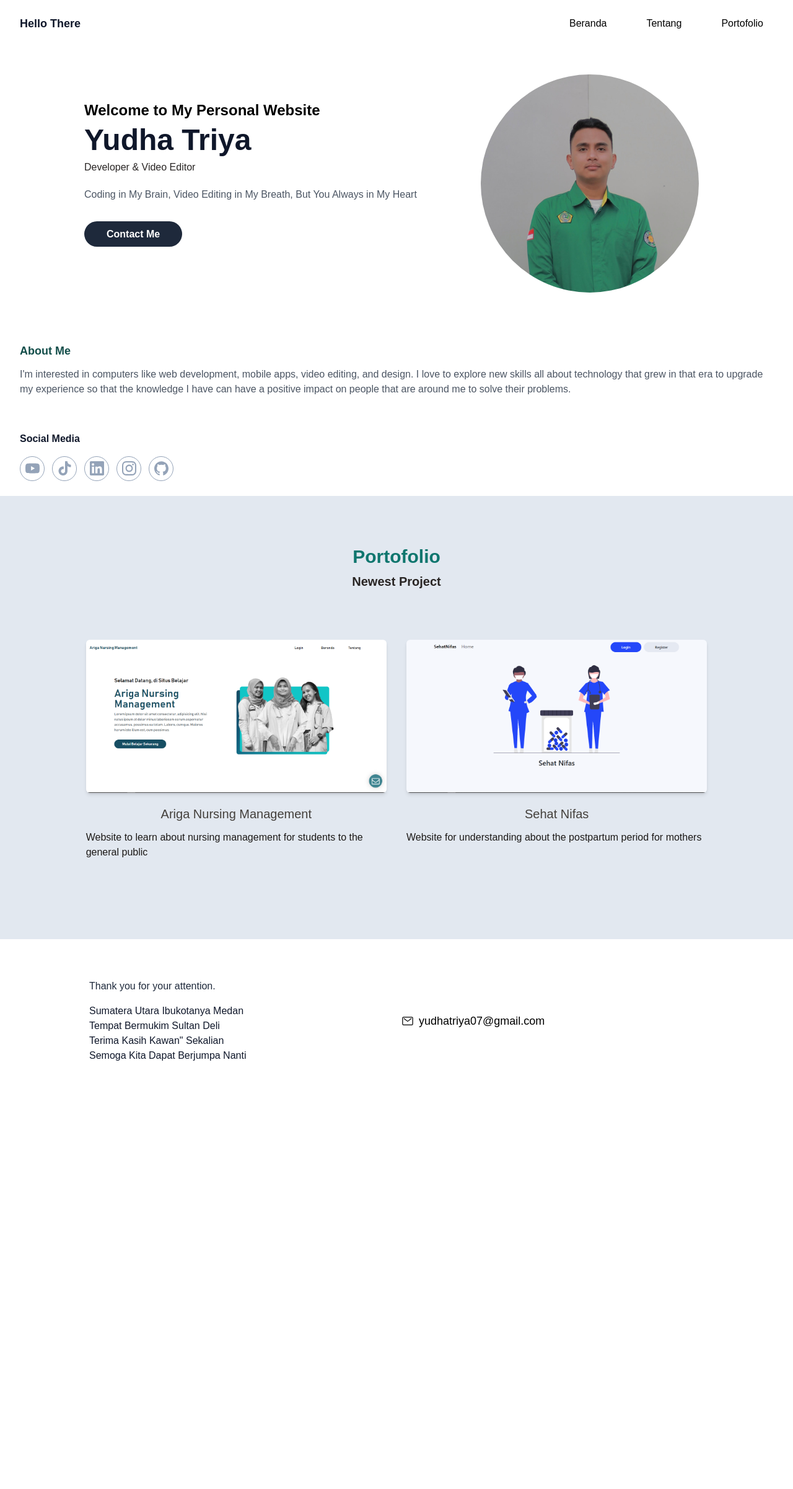
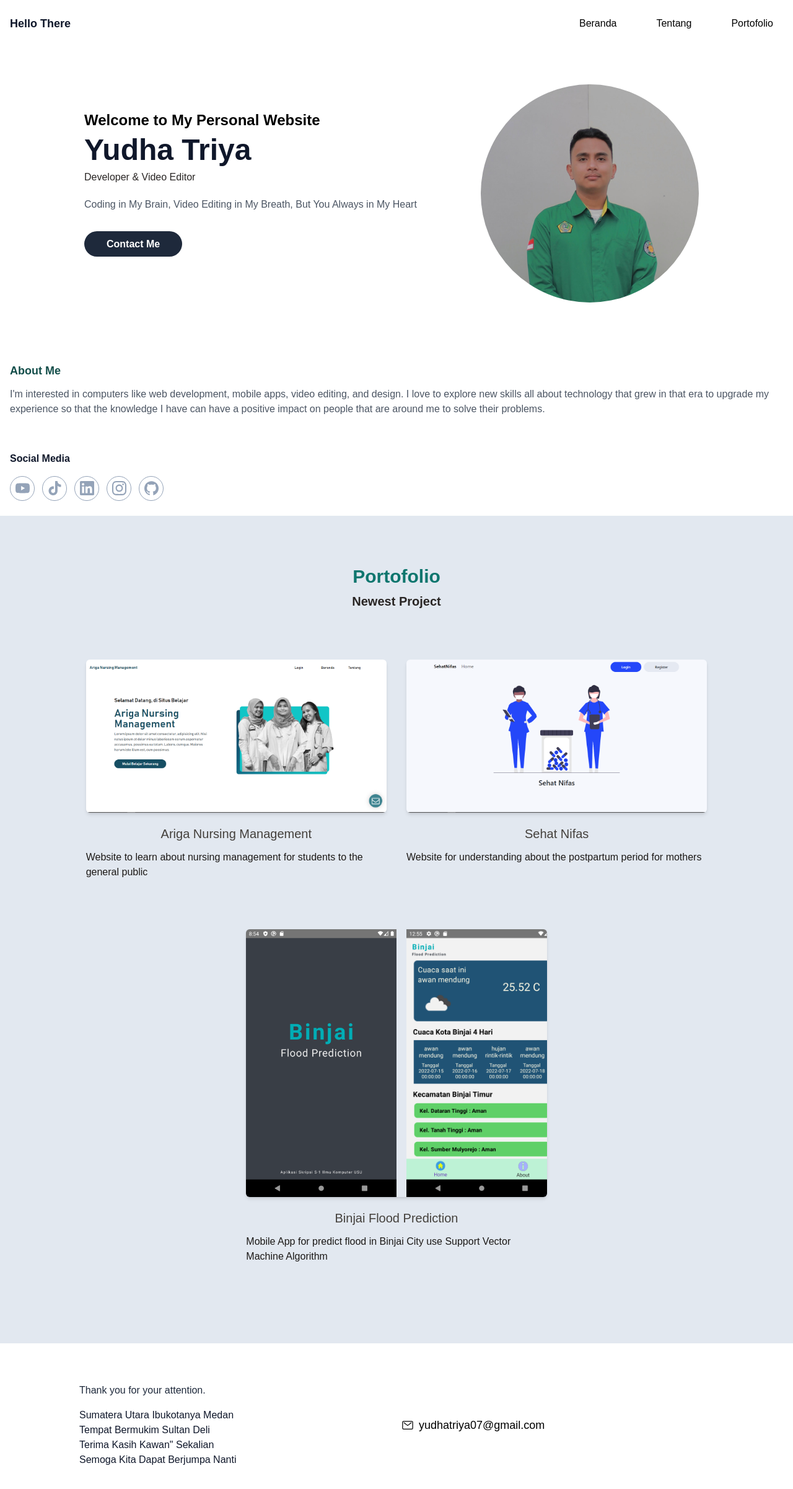
Before and after one commit to ydhstrs/portofolio, a plain HTML site: page index.html in a window 1280 px wide. Shown: the whole page at 62% size. Before the commit the page ends 1779 px from the top, so only its background shows below. Drawn offline with nearby package versions, Linux system fonts and the light colour scheme.

Commit message:
fix something final maybe

```diff
--- a/index.html
+++ b/index.html
@@ -55,7 +55,7 @@
     <!-- Hero Section Start -->
     <section id="home" class="pt-20">
       <div class="container">
-        <div class="lg:flex justify-center sm:flex flex-wrap">
+        <div class="lg:flex justify-center sm:flex flex-wra p-4">
           <div class="w-full self-center lg:w-1/2">
             <h1
               class="text-base font-semibold md:text-xl lg:text-2xl"
@@ -84,9 +84,10 @@
               <img
                 src="src/assets/aku bench.jpg"
                 alt="Me"
-                class="object-none object-center rounded-full "
+                class="object-center rounded-full hover:scale-110 transition duration-300 ease-in-out"
               />
             </div>
+
           </div>
         </div>
       </div>
@@ -112,15 +113,15 @@
             <title>YouTube</title>
                 <path d="M23.498 6.186a3.016 3.016 0 0 0-2.122-2.136C19.505 3.545 12 3.545 12 3.545s-7.505 0-9.377.505A3.017 3.017 0 0 0 .502 6.186C0 8.07 0 12 0 12s0 3.93.502 5.814a3.016 3.016 0 0 0 2.122 2.136c1.871.505 9.376.505 9.376.505s7.505 0 9.377-.505a3.015 3.015 0 0 0 2.122-2.136C24 15.93 24 12 24 12s0-3.93-.502-5.814zM9.545 15.568V8.432L15.818 12l-6.273 3.568z"/></svg>
             </a>
-            <a href="https://www.linkedin.com/in/yudha-triya-69241714b/" target="_blank"
+            <a href="https://www.tiktok.com/@xplays.ids" target="_blank"
                 class="w-10 h-10 mr-3 rounded-full flex justify-center items-center border
                  border-slate-400 text-slate-400 hover:bg-slate-800  hover:text-white">
            <svg role="img" width="23" class="fill-current" viewBox="0 0 24 24" xmlns="http://www.w3.org/2000/svg"><title>TikTok</title><path d="M12.525.02c1.31-.02 2.61-.01 3.91-.02.08 1.53.63 3.09 1.75 4.17 1.12 1.11 2.7 1.62 4.24 1.79v4.03c-1.44-.05-2.89-.35-4.2-.97-.57-.26-1.1-.59-1.62-.93-.01 2.92.01 5.84-.02 8.75-.08 1.4-.54 2.79-1.35 3.94-1.31 1.92-3.58 3.17-5.91 3.21-1.43.08-2.86-.31-4.08-1.03-2.02-1.19-3.44-3.37-3.65-5.71-.02-.5-.03-1-.01-1.49.18-1.9 1.12-3.72 2.58-4.96 1.66-1.44 3.98-2.13 6.15-1.72.02 1.48-.04 2.96-.04 4.44-.99-.32-2.15-.23-3.02.37-.63.41-1.11 1.04-1.36 1.75-.21.51-.15 1.07-.14 1.61.24 1.64 1.82 3.02 3.5 2.87 1.12-.01 2.19-.66 2.77-1.61.19-.33.4-.67.41-1.06.1-1.79.06-3.57.07-5.36.01-4.03-.01-8.05.02-12.07z"/></svg>
             </a>
-             <a href="https://www.tiktok.com/@xplays.id" target="_blank"
+             <a href="https://www.linkedin.com/in/yudha-triya-69241714b/" target="_blank"
                 class="w-10 h-10 mr-3 rounded-full flex justify-center items-center border
                  border-slate-400 text-slate-400 hover:bg-slate-800  hover:text-white">
-            <svg role="img" width="23" class="fill-current" viewBox="0 0 24 24" xmlns="http://www.w3.org/2000/svg"><title>Tiktok</title><path d="M20.447 20.452h-3.554v-5.569c0-1.328-.027-3.037-1.852-3.037-1.853 0-2.136 1.445-2.136 2.939v5.667H9.351V9h3.414v1.561h.046c.477-.9 1.637-1.85 3.37-1.85 3.601 0 4.267 2.37 4.267 5.455v6.286zM5.337 7.433c-1.144 0-2.063-.926-2.063-2.065 0-1.138.92-2.063 2.063-2.063 1.14 0 2.064.925 2.064 2.063 0 1.139-.925 2.065-2.064 2.065zm1.782 13.019H3.555V9h3.564v11.452zM22.225 0H1.771C.792 0 0 .774 0 1.729v20.542C0 23.227.792 24 1.771 24h20.451C23.2 24 24 23.227 24 22.271V1.729C24 .774 23.2 0 22.222 0h.003z"/></svg>
+            <svg role="img" width="23" class="fill-current" viewBox="0 0 24 24" xmlns="http://www.w3.org/2000/svg"><title>Linkedin</title><path d="M20.447 20.452h-3.554v-5.569c0-1.328-.027-3.037-1.852-3.037-1.853 0-2.136 1.445-2.136 2.939v5.667H9.351V9h3.414v1.561h.046c.477-.9 1.637-1.85 3.37-1.85 3.601 0 4.267 2.37 4.267 5.455v6.286zM5.337 7.433c-1.144 0-2.063-.926-2.063-2.065 0-1.138.92-2.063 2.063-2.063 1.14 0 2.064.925 2.064 2.063 0 1.139-.925 2.065-2.064 2.065zm1.782 13.019H3.555V9h3.564v11.452zM22.225 0H1.771C.792 0 0 .774 0 1.729v20.542C0 23.227.792 24 1.771 24h20.451C23.2 24 24 23.227 24 22.271V1.729C24 .774 23.2 0 22.222 0h.003z"/></svg>
             </a>
             <a href="https://www.instagram.com/ydhstrs/" target="_blank"
                 class="w-10 h-10 mr-3 rounded-full flex justify-center items-center border
@@ -153,17 +154,25 @@
       <div class="w-full px-4 flex flex-wrap justify-center lg:w-10/12 lg:mx-auto">
         <div class="mb-12 p-4 md:w-1/2">
           <div class="rounded-md shadow-md overflow-hidden">
-            <img src="src/assets/images/1.PNG" width="w-full">
+            <img src="src/assets/images/1.PNG" class="hover:scale-110 transition duration-300 ease-in-out" width="w-full">
           </div>
           <h3 class="font-light text-xl text-stone-700  mt-5 mb-3 text-center">Ariga Nursing Management</h3>
           <p class="font-medium text-stone-900 ">Website to learn about nursing management for students to the general public</p>
         </div>
        <div class="mb-12 p-4 md:w-1/2">
           <div class="rounded-md shadow-md overflow-hidden">
-            <img src="src/assets/images/2.PNG" width="w-full">
+            <img src="src/assets/images/2.PNG" class="hover:scale-110 transition duration-300 ease-in-out" width="w-full">
           </div>
           <h3 class="font-light text-xl text-stone-700 mt-5 mb-3 text-center">Sehat Nifas</h3>
           <p class="font-medium text-stone-900 ">Website for understanding about the postpartum period for mothers</p>
+        </div>
+        <div class="mb-12 p-4 md:w-1/2">
+          <div class="flex gap-4 rounded-md shadow-md overflow-hidden">
+            <img src="src/assets/images/3-2.PNG" class="hover:scale-110 transition duration-300 ease-in-out" width="50%">
+            <img src="src/assets/images/3-1.PNG" class="hover:scale-110 transition duration-300 ease-in-out" width="50%">
+          </div>
+          <h3 class="font-light text-xl text-stone-700 mt-5 mb-3 text-center">Binjai Flood Prediction</h3>
+          <p class="font-medium text-stone-900 ">Mobile App for predict flood in Binjai City use Support Vector Machine Algorithm</p>
         </div>
       </div>
       </div>
--- a/tailwind.config.js
+++ b/tailwind.config.js
@@ -4,7 +4,6 @@ module.exports = {
   theme: {
     container: {
       center: true,
-      padding: "16px",
     },
     extend: {},
   },
```
Also changed, not shown: dist/output.css, src/assets/images/3-1.png (added), src/assets/images/3-2.png (added).
